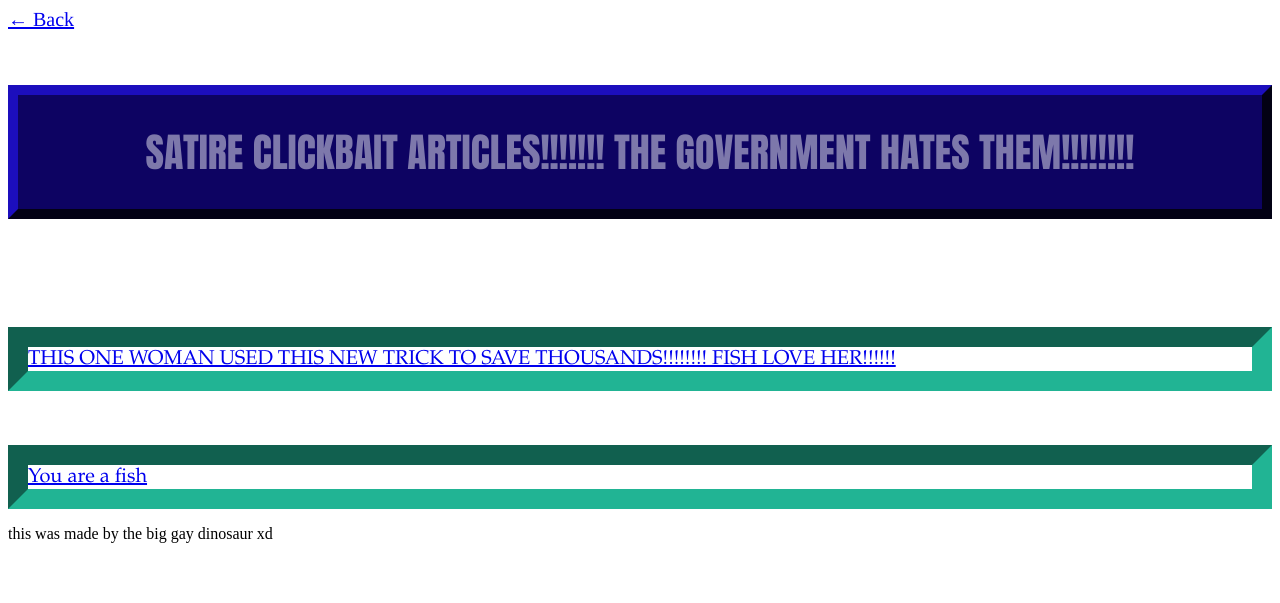
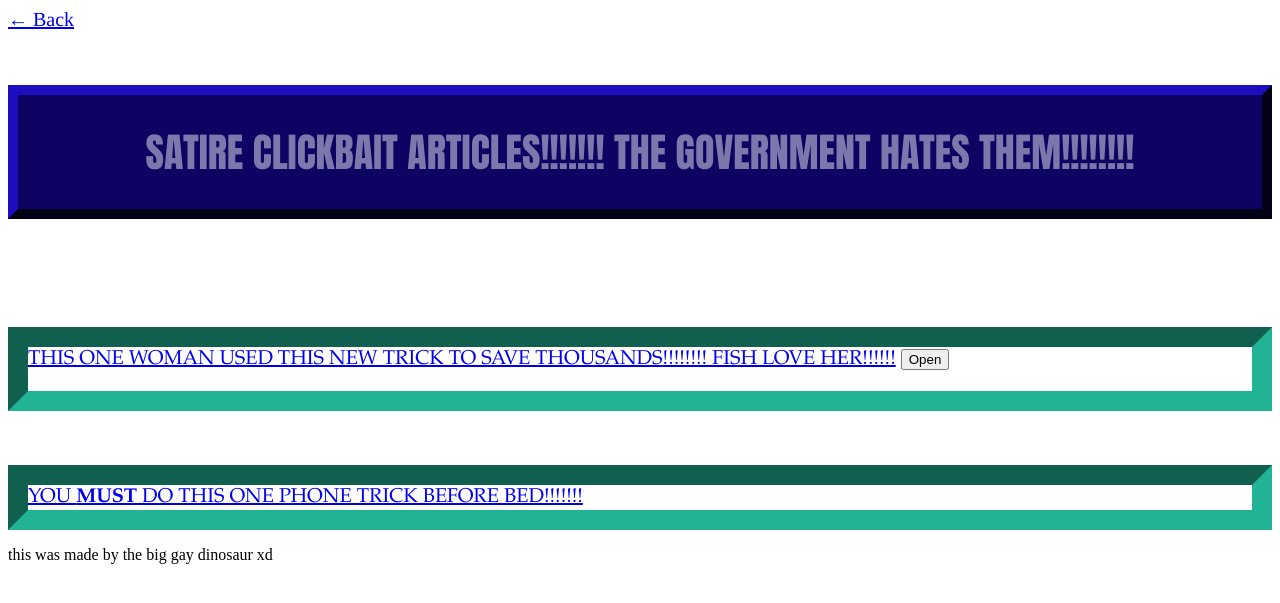
Before and after one commit to big-gay-dinosaur/Website-thingy, a Jekyll site: the page articles.html, which Jekyll copies as it is, in a window 1280 px wide. Shown: the top 603 px of the page. Built offline with Jekyll 4.4.1, drawn with Linux system fonts in a browser that asks for light colours; some of the changed lines change nothing that is shown.

Commit message:
Add files via upload

```diff
--- a/articles.html
+++ b/articles.html
@@ -58,13 +58,15 @@
 		<br>
 		<div class="body">
 
-			<a href="https://i.kym-cdn.com/photos/images/newsfeed/000/002/941/Duckroll.jpg?1243959393">THIS ONE WOMAN USED THIS NEW TRICK TO SAVE THOUSANDS!!!!!!!! FISH LOVE HER!!!!!!</a>
+			<a href="https://i.kym-cdn.com/photos/images/newsfeed/000/002/941/Duckroll.jpg?1243959393" >THIS ONE WOMAN USED THIS NEW TRICK TO SAVE THOUSANDS!!!!!!!! FISH LOVE HER!!!!!!</a>
+			 <button id="button1" type="button" onclick="if(open) {SC1onclick();} else {SC1onclick2();};" >Open</button>
+			 <p id="article1"></p>
 				</div>
 			<br>
 			<br>
 			<br>
 			<div class="body">
-			<a href="https://i.kym-cdn.com/photos/images/newsfeed/000/002/941/Duckroll.jpg?1243959393">You are a fish</a>
+			<a href="https://i.kym-cdn.com/photos/images/newsfeed/000/002/941/Duckroll.jpg?1243959393">YOU <b>MUST</b> DO THIS ONE PHONE TRICK BEFORE BED!!!!!!!</a>
 			</div>
 
 
@@ -73,4 +75,26 @@
 
 			<p>this was made by the big gay dinosaur xd</p>
 	</body>
+
+	<script>
+		var item = document.getElementById("article1");
+		var item2 = document.getElementById("button1");
+		var openq = false;
+		function SC1onclick() {
+		//	console.log(item.innerText);
+
+			openq = !openq;
+			console.log(openq);
+			if(openq) {
+
+item.innerText = "You'd never expect this answer, so just hold tight. Don't die. But, in 2004, she discovered something very interesting. This woman, is Carol Ina. Carol was riding to work on her bike one day, when she decided to feed the ducks. She gave them bread. Now, she worked as a teacher. Teaching is expensive. She now makes no money but also spends thousands less feeding the ducks instead. She's now the resident crazy lady.";
+item2.innerText = "Close";
+} else {
+item.innerText = "";
+item2.innerText = "Open";
+}
+
+		};
+
+	</script>
 </html>
```
